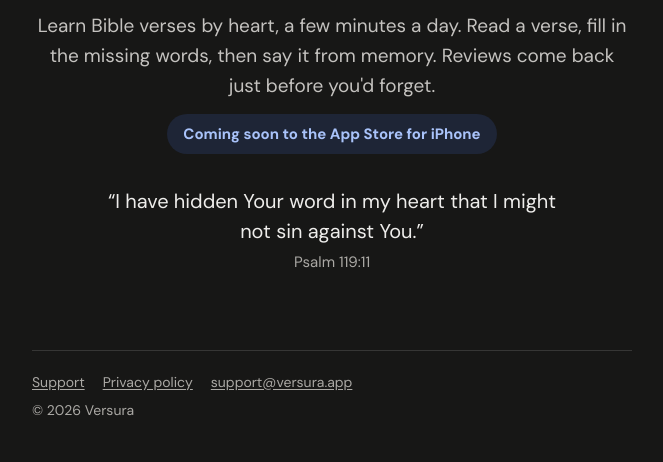
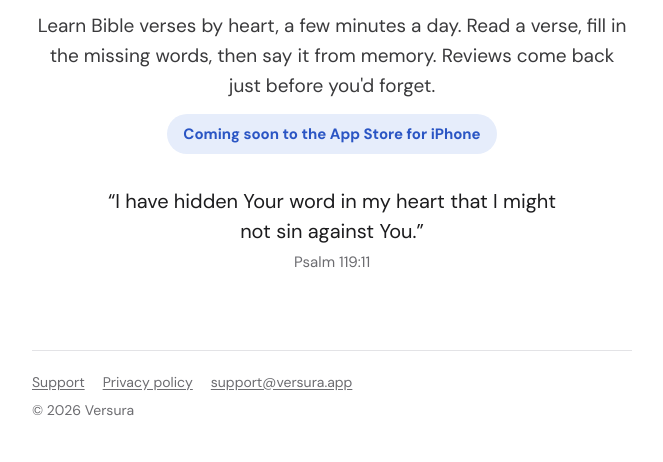
Before and after one commit to Abrahamkattil/versura-site, a plain HTML site: page index.html in a window 1280 px wide. Shown: the part 384-846 px from the top of the page, without its empty margins (308-971 px from the left). Drawn offline with Linux system fonts and the dark colour scheme.

Commit message:
Always light, even in dark mode
Co-Authored-By: Claude Opus 5.5 <noreply@anthropic.com>

```diff
--- a/assets/style.css
+++ b/assets/style.css
@@ -16,20 +16,8 @@
   --card: #f4f4f6;
   --blue: #2a55c4;
   --blue-wash: #e6edfb;
-  color-scheme: light dark;
-}
-
-@media (prefers-color-scheme: dark) {
-  :root {
-    --page: #171716;
-    --ink: #eeedeb;
-    --ink2: #c4c2bf;
-    --muted: #aba9a5;
-    --line: #363635;
-    --card: #262625;
-    --blue: #a9c3fa;
-    --blue-wash: #1e2536;
-  }
+  /* Always light, even when the visitor's device is in dark mode. */
+  color-scheme: light;
 }
 
 * { box-sizing: border-box; }
--- a/index.html
+++ b/index.html
@@ -3,6 +3,7 @@
 <head>
 <meta charset="utf-8">
 <meta name="viewport" content="width=device-width, initial-scale=1">
+<meta name="color-scheme" content="light only">
 <title>Versura · Scripture Memory &amp; Practice</title>
 <meta name="description" content="Versura helps you memorize Bible verses a few minutes a day.">
 <link rel="icon" href="/assets/icon.png">
```
Also changed, not shown: privacy/index.html (+1 -0 lines), support/index.html (+1 -0 lines).
